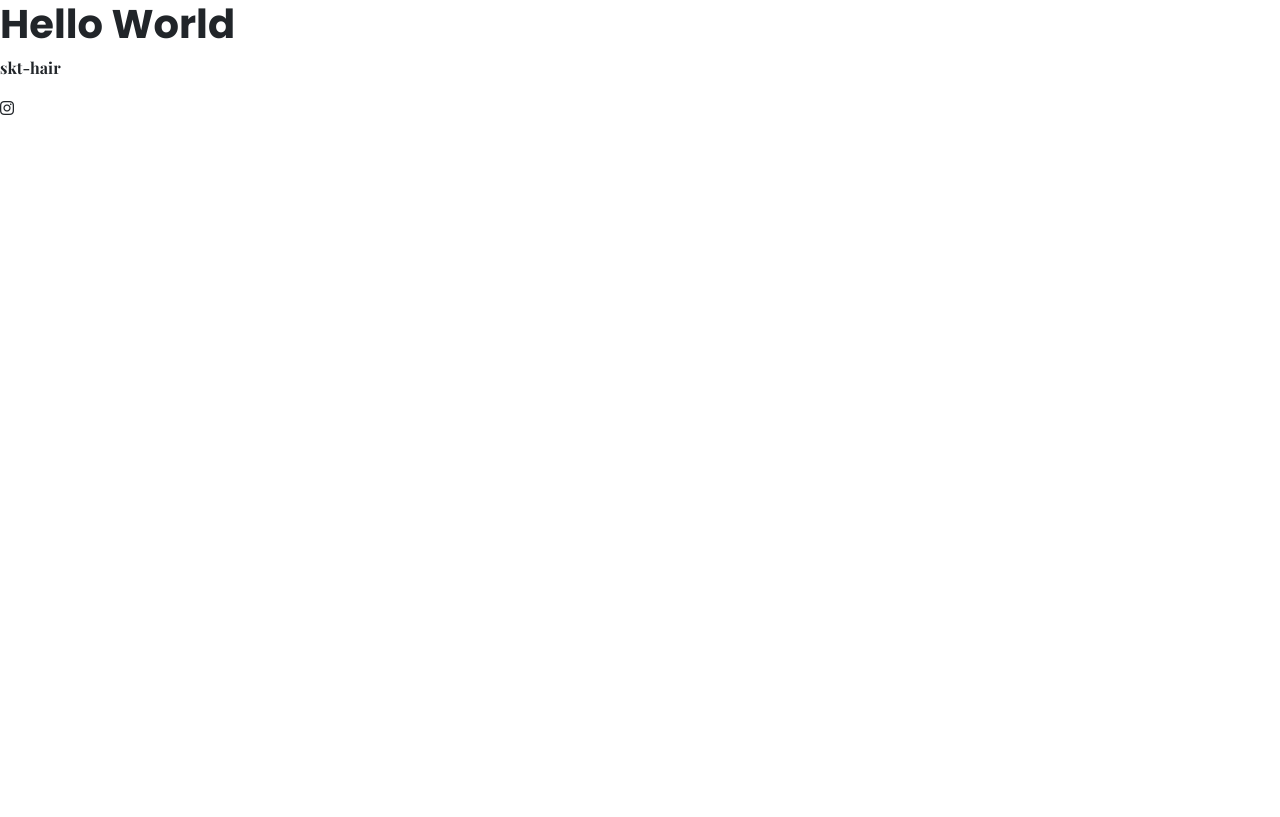
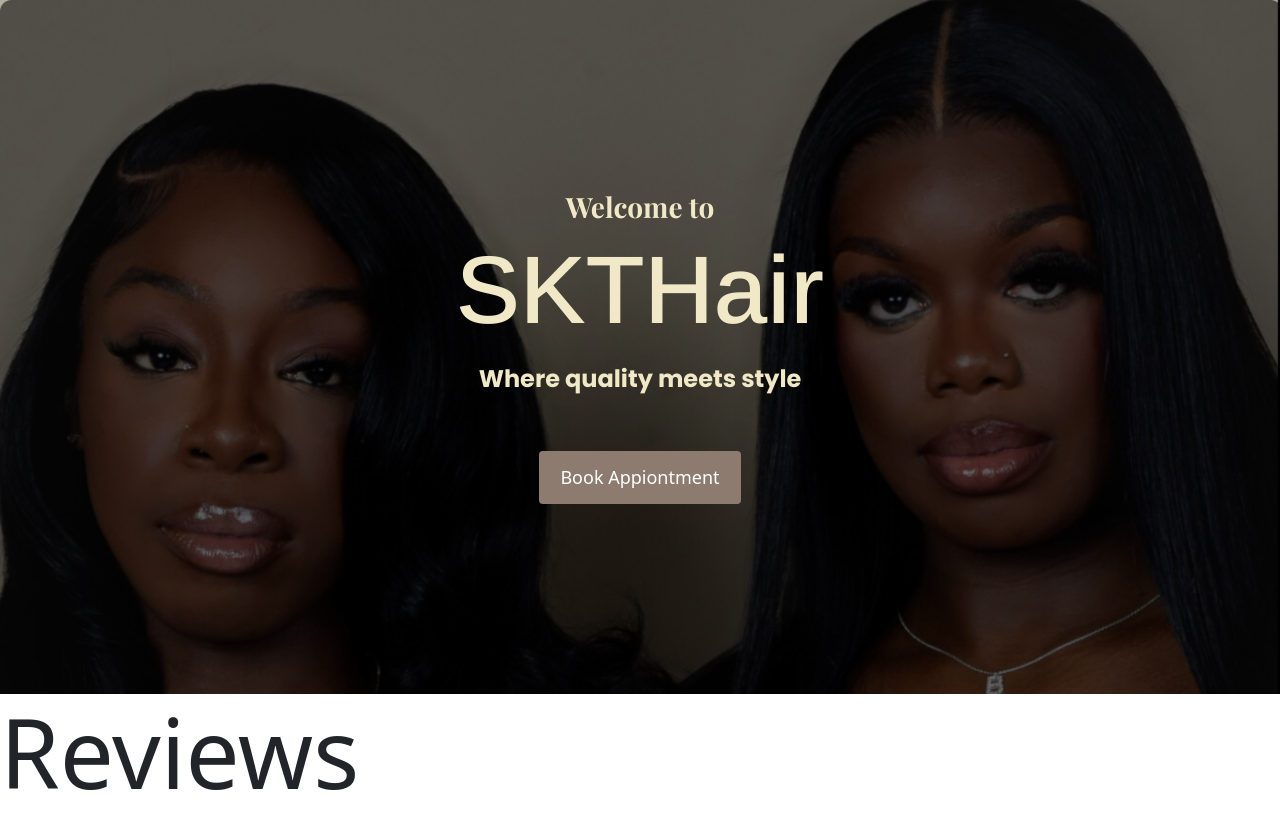
Before and after one commit to Simbiat23/Hairstylist-Portfolio, a website: page index.html in a window 1280 px wide. Drawn offline with nearby package versions, Linux system fonts and the light colour scheme.

Commit message:
Completed hero section

```diff
--- a/index.html
+++ b/index.html
@@ -23,15 +23,23 @@
     <link rel="preconnect" href="https://fonts.googleapis.com" />
     <link rel="preconnect" href="https://fonts.gstatic.com" crossorigin />
     <link
-      href="https://fonts.googleapis.com/css2?family=Playfair+Display:wght@700&family=Poppins:wght@500;700&display=swap"
+      href="https://fonts.googleapis.com/css2?family=Arimo:ital,wght@0,400..700;1,400..700&family=Playfair+Display:wght@700&family=Poppins:wght@500;700&display=swap"
       rel="stylesheet"
     />
     <meta name="viewport" content="width=device-width, initial-scale=1.0" />
     <title>Home</title>
   </head>
   <body>
-    <h1>Hello World</h1>
-    <p>skt-hair</p>
-    <i class="fa-brands fa-instagram"></i>
+    <div>
+      <div class="hero">
+        <h3>Welcome to</h3>
+        <h1>SKTHair</h1>
+        <h2 class="mb-5">Where quality meets style</h2>
+        <a href="" class="btn btn-design">Book Appiontment</a>
+      </div>
+      <div>
+        <h1>Reviews</h1>
+      </div>
+    </div>
   </body>
 </html>
--- a/src/style.css
+++ b/src/style.css
@@ -1,9 +1,50 @@
-h1 {
-  font-family: "Poppins", serif;
+:root {
+  --primary-colour: #f1e8c7;
+  --heading-font-family: "Playfair Display", serif;
+  --default-font-family: "Poppins", serif;
+  --btn-colour: #8c7b6e;
+}
+h2,
+h3,
+h4 {
+  font-family: var(--heading-font-family);
   font-weight: bold;
 }
 
+h1 {
+  font-size: 96px;
+}
 p {
-  font-family: "Playfair Display", serif;
+  font-family: var(--default-font-family);
   font-weight: normal;
 }
+
+.hero {
+  background-image: url(/images/IMG-LAN.png);
+  background-repeat: no-repeat;
+  background-size: cover;
+  text-align: center;
+  color: var(--primary-colour);
+  padding: 190px;
+}
+
+.hero h1 {
+  font-family: "Arimo", sans-serif;
+}
+
+.hero p {
+  font-weight: bold;
+}
+.hero h2 {
+  font-family: "Poppins", serif;
+  line-height: 2;
+  font-size: 24px;
+}
+.btn-design {
+  border-radius: 4px;
+  font-size: 18px;
+  padding: 12px 20px;
+  line-height: 27px;
+  background-color: var(--btn-colour);
+  color: white;
+}
```
Also changed, not shown: images/IMG-LAN.png (added), 3 other files.
